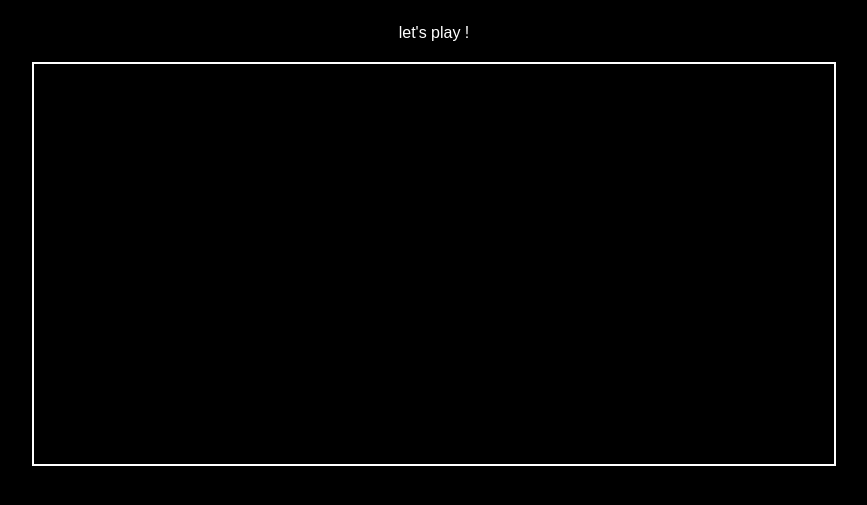
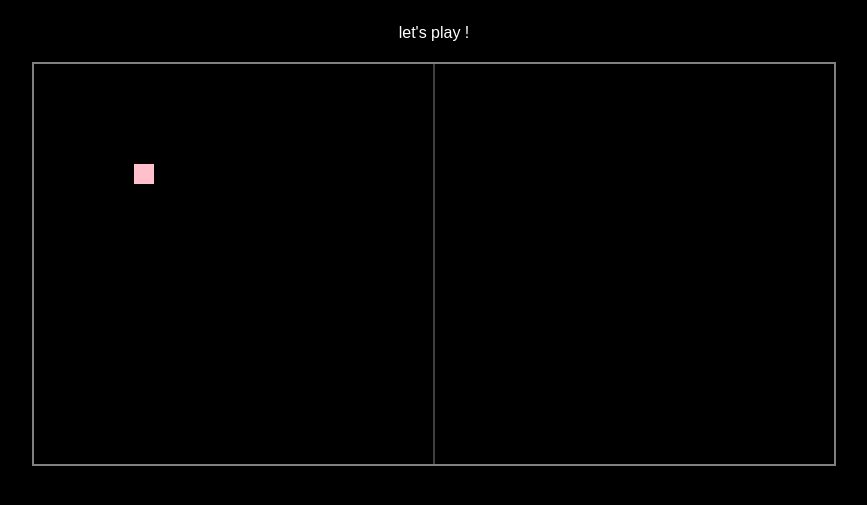
Before and after one commit to kaierhyeh/ft_transcendence, a plain HTML site: page pong.html in a window 1280 px wide. Shown: the part 103-608 px from the top of the page, without its empty margins (206-1073 px from the left). Drawn offline with Linux system fonts and the light colour scheme.

Commit message:
first day pong

```diff
--- a/pong.html
+++ b/pong.html
@@ -20,7 +20,7 @@
 
         #pongBoard
         {
-            border: 2px solid white;
+            border: 2px solid grey;
             background-color: black;
             margin: 20px auto;
             display: block;
@@ -32,6 +32,20 @@
     <p> let's play ! </p>
 
     <canvas id="pongBoard" width="800" height="400"></canvas>
+    <script>
+        const canvas = document.getElementById('pongBoard');
+        const ctx = canvas.getContext('2d');
 
+        ctx.strokeStyle = 'grey';
+        ctx.lineWidth = 1;
+
+        ctx.beginPath();
+        ctx.moveTo(400, 0);
+        ctx.lineTo(400, 400);
+        ctx.stroke();
+
+        ctx.fillStyle = 'pink';
+        ctx.fillRect(100, 100, 20, 20);
+    </script>
 </body>
 </html>
```
Also changed, not shown: my_notes.txt (added, +15 -0 lines).
